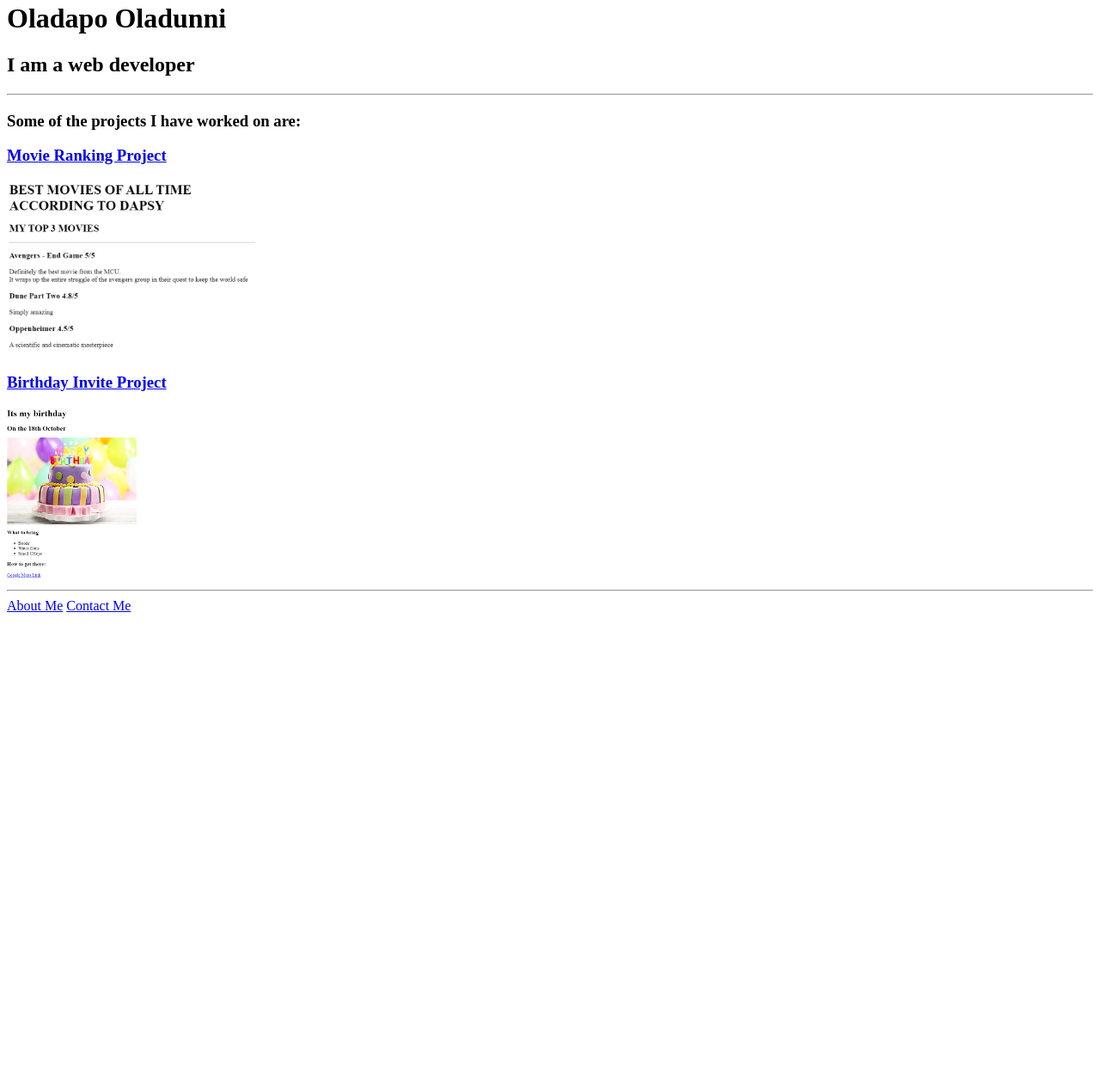
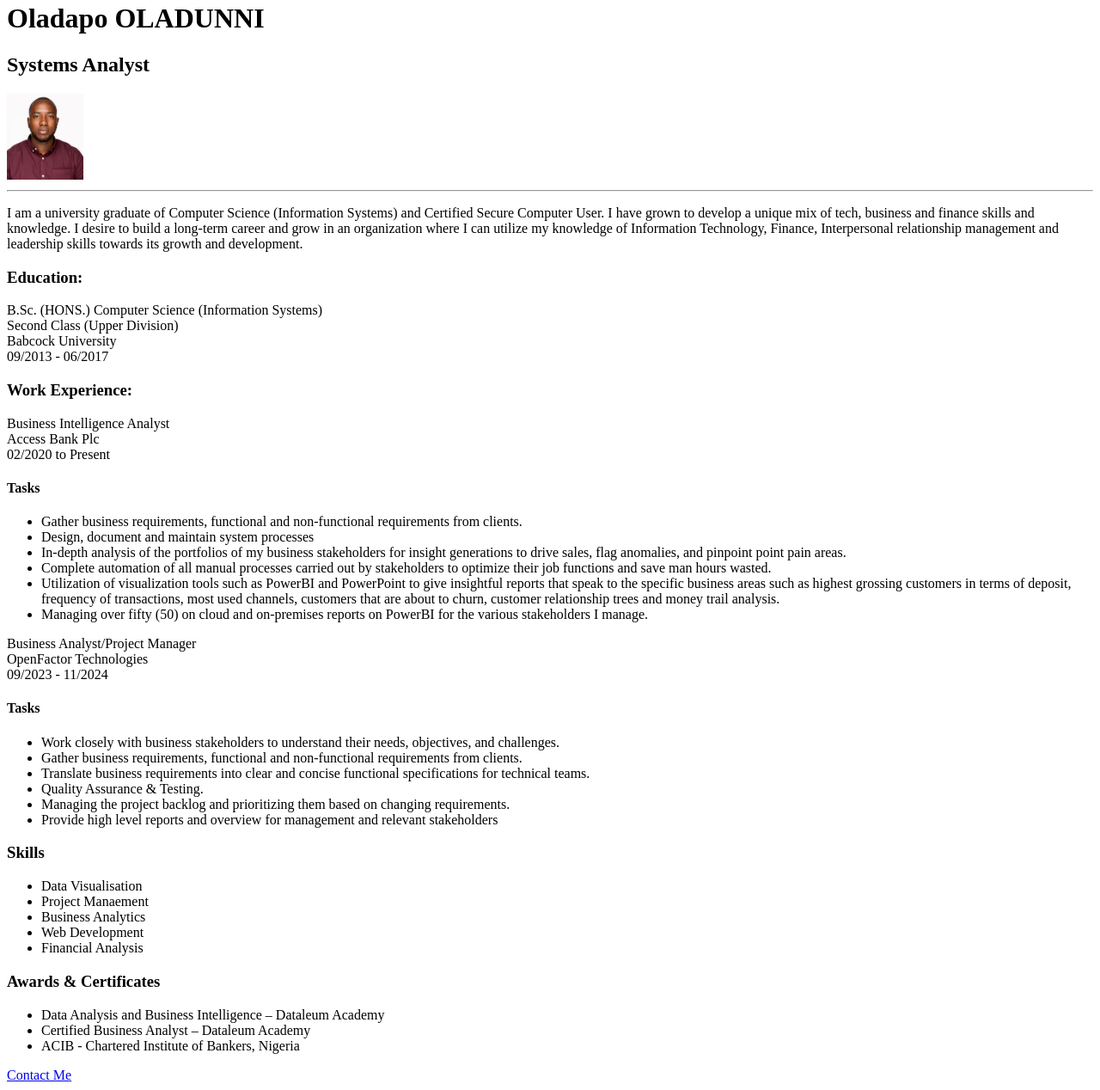
Before and after one commit to Oladapo-Oladunni/HTML-PORTFOLIO, a plain HTML site: page index.html in a window 1280 px wide. Shown: the part 18-1286 px from the top of the page at 86% size. Before the commit the page ends 800 px from the top, so only its background shows below. Drawn offline with Linux system fonts and the light colour scheme.

Commit message:
Add files via upload

```diff
--- a/index.html
+++ b/index.html
@@ -1,40 +1,75 @@
-<!-- TODO 1: Create the HTML Boilerplate -->
-
-<!-- TODO 2: Add Your previous projects' HTML into the public folder -->
-
-<!-- TODO 3: Take screenshots of your project previews and add the images to the images folder -->
-
-<!-- TODO 4: Add titles/subtitles etc. -->
-
-<!-- TODO 5: Add a link to the project pages -->
-
-<!-- TODO 6: Add images to show the project previews
-HINT for TODO 6: You can use the height attribute set to 200 to make the image smaller:
-https://developer.mozilla.org/en-US/docs/Web/HTML/Element/img#attr-height -->
-
-<!-- TODO 7: Add the Contact Me and About Me page links -->
-
 <!DOCTYPE html>
 <html lang="en">
 <head>
     <meta charset="UTF-8">
     <meta name="viewport" content="width=device-width, initial-scale=1.0">
-    <title>Oladapo's Portfolio</title>
+    <title>My Resume</title>
 </head>
 <body>
-    <h1>Oladapo Oladunni</h1>
-    <h2>I am a web developer</h2>
+    <h1>Oladapo OLADUNNI</h1>
+    <h2>Systems Analyst</h2>
+    <img src="Passport.jpg" height="100"/>
     <hr/>
-    <h3>Some of the projects I have worked on are:</h3>
-    <a href="./public/movie-ranking.html"> <h3>Movie Ranking Project</h3> </a>
-    <a href="./public/movie-ranking.html"> <img height="200" src="./assets/images/movie-ranking.png" alt="Movie Ranking Project Preview" </a>
+    <p>I am a university graduate of Computer Science (Information Systems) and Certified Secure Computer User.
+        I have grown to develop a unique mix of tech, business and finance skills and knowledge. I desire to build a long-term career and grow in an organization where I can utilize my knowledge of Information Technology,
+        Finance, Interpersonal relationship management and leadership skills towards its growth and development.
+    </p>
+    <h3>Education:</h3>
+    <p>B.Sc. (HONS.) Computer Science (Information Systems)<br/>
+        Second Class (Upper Division)<br/>
+        Babcock University<br/>
+        09/2013 - 06/2017<br/>
+    </p>
+    <h3>Work Experience:</h3>
+    <p>Business Intelligence Analyst<br/>
+         Access Bank Plc<br/>
+        02/2020 to Present<br/>
+    </p>
+    <h4>Tasks</h4>
+    <ul>
+        <li>Gather business requirements, functional and non-functional requirements from clients.</li>
+        <li>Design, document and maintain system processes</li>
+        <li>In-depth analysis of the portfolios of my business stakeholders for insight generations to drive sales, flag anomalies, and pinpoint point pain areas.</li>
+        <li>Complete automation of all manual processes carried out by stakeholders to optimize their job functions and save man hours wasted.</li>
+        <li>Utilization of visualization tools such as PowerBI and PowerPoint to give insightful reports that speak to the specific business areas such as highest grossing customers in terms of deposit, frequency of transactions, most used channels, customers that are about to churn, customer relationship trees and money trail analysis.</li>
+        <li>Managing over fifty (50) on cloud and on-premises reports on PowerBI for the various stakeholders I manage.</li>
+    </ul>
 
-    <a href="./public/birthday-invite.html"> <h3>Birthday Invite Project</h3></a>
-    <a href="./public/birthday-invite.html"> <img height="200" src="./assets/images/birthday-invite.png" alt="Birthday Invite Preview"</a>
+    <p>Business Analyst/Project Manager <br/>
+        OpenFactor Technologies<br/>
+        09/2023 - 11/2024<br/>
+    </p>
+    <h4>Tasks</h4>
+    <ul>
+        <li>Work closely with business stakeholders to understand their needs, objectives, and challenges.</li>
+        <li>Gather business requirements, functional and non-functional requirements from clients.</li>
+        <li>Translate business requirements into clear and concise functional specifications for technical teams.</li>
+        <li>Quality Assurance & Testing.</li>
+        <li>Managing the project backlog and prioritizing them based on changing requirements.</li>
+        <li>Provide high level reports and overview for management and relevant stakeholders</li>
+    </ul>
 
-    <hr/>
+    <h3>Skills</h3>
+    <ul>
+        <li>Data Visualisation</li>
+        <li>Project Manaement</li>
+        <li>Business Analytics</li>
+        <li>Web Development</li>
+        <li>Financial Analysis</li>
+    </ul>
 
-    <a href="./public/about.html">About Me</a>
-    <a href="./public/contact.html">Contact Me </a>
+    <h3>Awards & Certificates</h3>
+    <ul>
+        <li>Data Analysis and Business Intelligence – Dataleum Academy</li>
+        <li>Certified Business Analyst – Dataleum Academy</li>
+        <li>ACIB - Chartered Institute of Bankers, Nigeria</li>
+    </ul>
+
+    <a href="./Public/contact.html"> Contact Me </a>
+
+
+
+
+
 </body>
 </html>
```
Also changed, not shown: Public/contact.html (added, +9 -0 lines), Passport.jpg (added).
